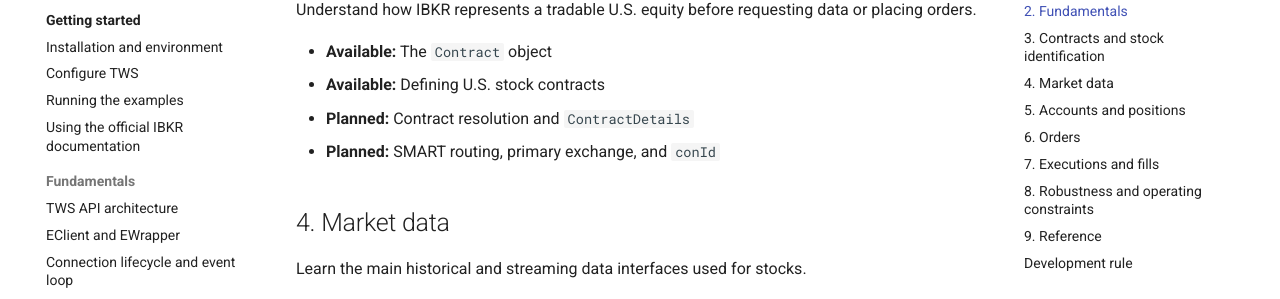
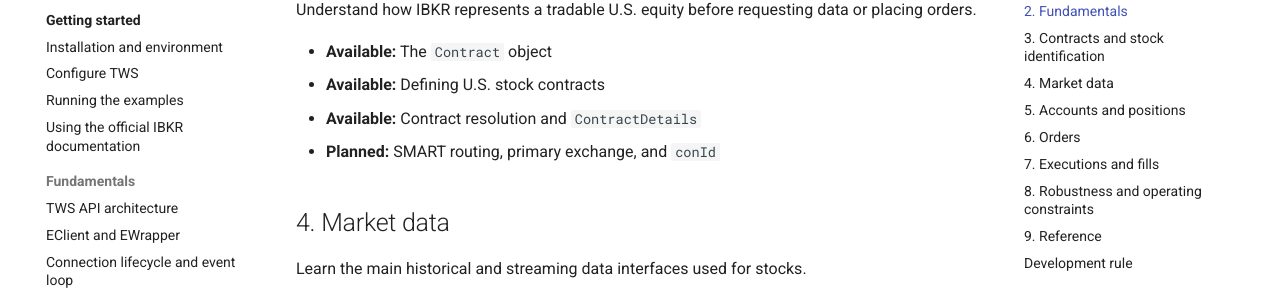
Before and after one commit to Frallmeister/ibkr-tws-api-training, an MkDocs documentation site: the page built from docs/roadmap.md, in a window 1280 px wide and 900 px high, scrolled down 1221 px. Shown: the part 151-450 px from the top of the window. Built offline with MkDocs 1.6.1 and Material for MkDocs 9.7.7, drawn with Linux system fonts in a browser that asks for light colours; comment, search, counter and statistics services are not loaded.

Commit message:
docs: mark contract resolution available

```diff
--- a/docs/roadmap.md
+++ b/docs/roadmap.md
@@ -40,7 +40,7 @@ Understand how IBKR represents a tradable U.S. equity before requesting data or
 
 - **Available:** The `Contract` object
 - **Available:** Defining U.S. stock contracts
-- **Planned:** Contract resolution and `ContractDetails`
+- **Available:** Contract resolution and `ContractDetails`
 - **Planned:** SMART routing, primary exchange, and `conId`
 
 ## 4. Market data
```
